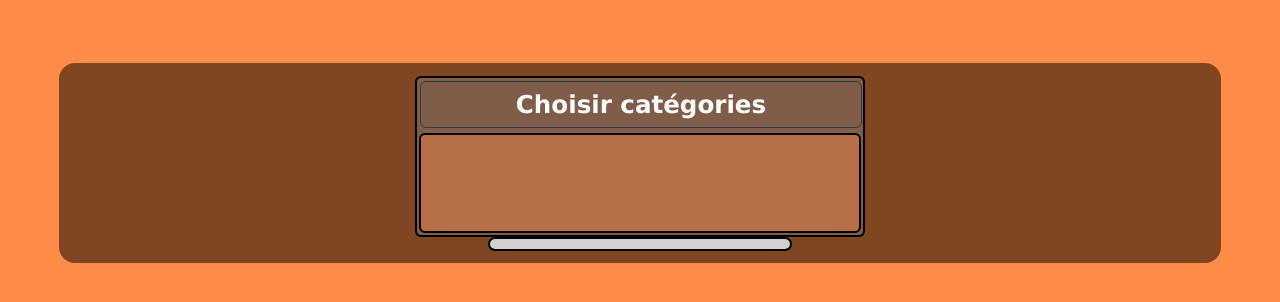
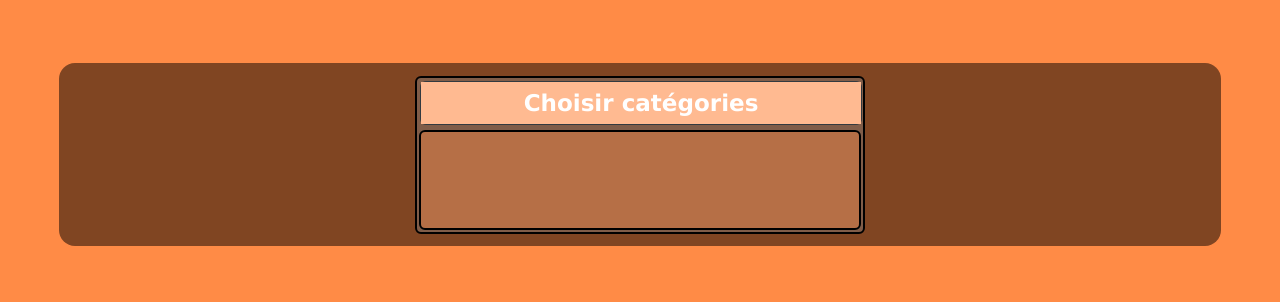
Before and after one commit to amine-bouchakour/blog, a PHP site: page /blog/articles.php?categorie=1 in a window 1280 px wide. Shown: the top 302 px of the page. Run offline with PHP 8.4, Linux system fonts and the light colour scheme; the visitor is signed in with stand-in values (Sample User, id 1); tables that the repository leaves empty hold one stand-in row (values such as "Sample post"); data that the repository does not hold is empty.

Commit message:
css avancée

```diff
--- a/articles.php
+++ b/articles.php
@@ -65,7 +65,7 @@ if(isset($_SESSION['login']) and !empty($_SESSION['login'])){
 
         <th>
         <ul id="menu-accordeon">
-            <li><a href="#"> <?php if(isset($_GET['titre']) && !empty($_GET['titre'])) {echo $_GET['titre'];} else echo 'Choisir catégories'; ?></a>
+            <li><a href="#" class="titrePrincipal"> <?php if(isset($_GET['titre']) && !empty($_GET['titre'])) {echo $_GET['titre'];} else echo 'Choisir catégories'; ?></a>
             <ul>
 
             <?php
@@ -93,17 +93,22 @@ if(isset($_SESSION['login']) and !empty($_SESSION['login'])){
 
     </table>
 
-    <section id="pagination">
 
     <?php
     if($_GET['start']>1){
 
-       ?> <a href="articles.php?categorie=<?php echo $_GET['categorie'] ?>&amp;titre=<?php echo $_GET['titre'] ?>&amp;start=<?php echo $start= $_GET['start'] - 5;?>"> Articles précédent</a>
+       ?>
+    <section id="pagination">
+
+       <a href="articles.php?categorie=<?php echo $_GET['categorie'] ?>&amp;titre=<?php echo $_GET['titre'] ?>&amp;start=<?php echo $start= $_GET['start'] - 5;?>"> Articles précédent</a>
        <?php }?>
 
    <?php if(count($resultattoutarticles)>5 && $compte>4){
 
-       ?> <a href="articles.php?categorie=<?php echo $_GET['categorie'] ?>&amp;titre=<?php echo $_GET['titre'] ?>&amp;start=<?php echo $start= $_GET['start'] + 5;?>"> Articles suivant</a>
+       ?>
+    <section id="pagination">
+
+       <a href="articles.php?categorie=<?php echo $_GET['categorie'] ?>&amp;titre=<?php echo $_GET['titre'] ?>&amp;start=<?php echo $start= $_GET['start'] + 5;?>"> Articles suivant</a>
        <?php }?>
        </section>
        </main>
--- a/blog.css
+++ b/blog.css
@@ -89,11 +89,11 @@ border-radius: 1em;
 
 td{
   background-color:rgb(182, 111, 70) ;
-  font-size: 1.7vw;
+  font-size: 1.5vw;
 }
 
 th{
-  font-size: 1.6vw;
+  font-size: 1.5vw;
 
 }
 
@@ -130,3 +130,7 @@ table{
   padding: 5px;
   border-radius: 0.5em;
 }
+
+.titrePrincipal{
+  background-color:#FFBA91 ;
+}
```
